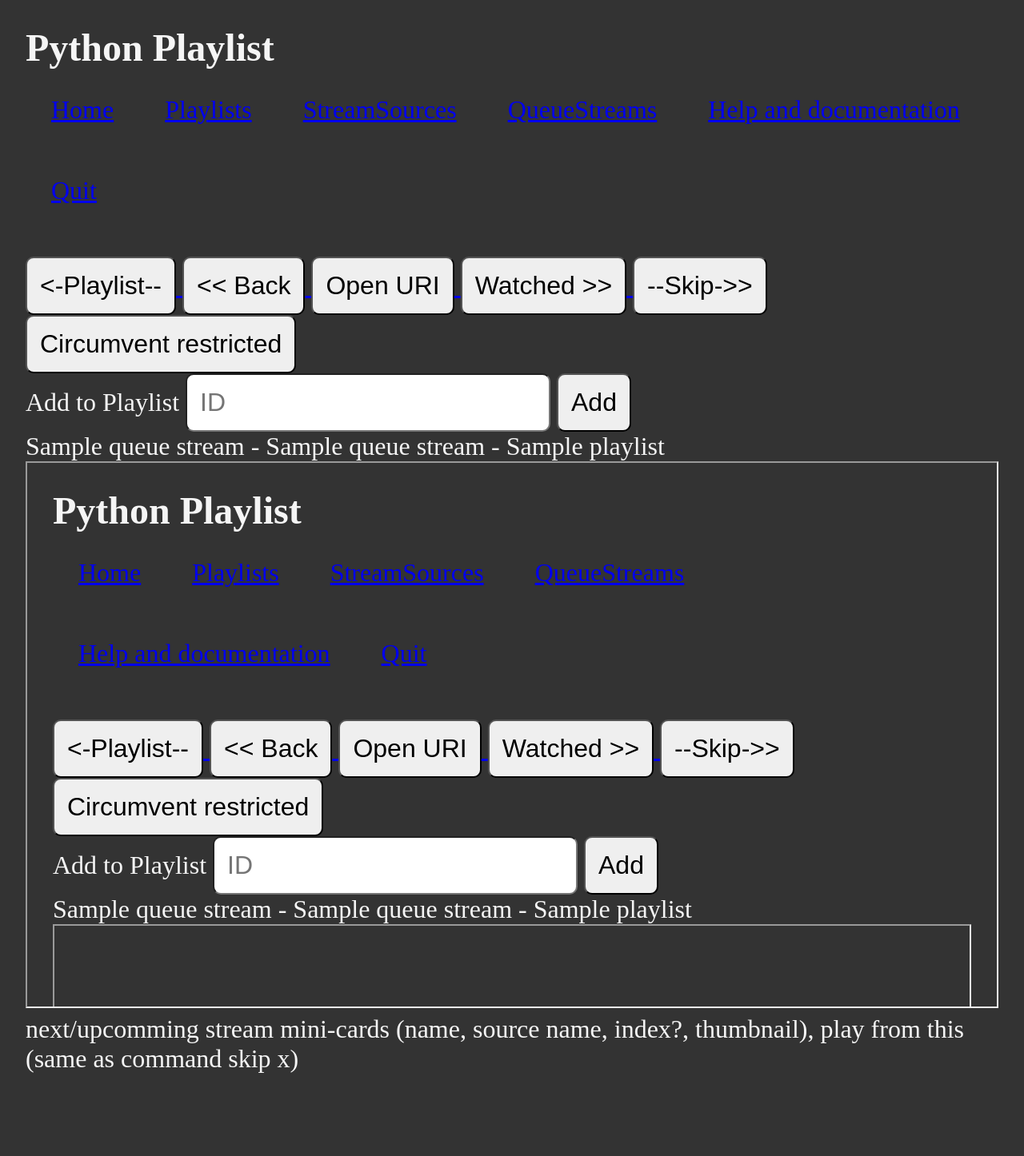
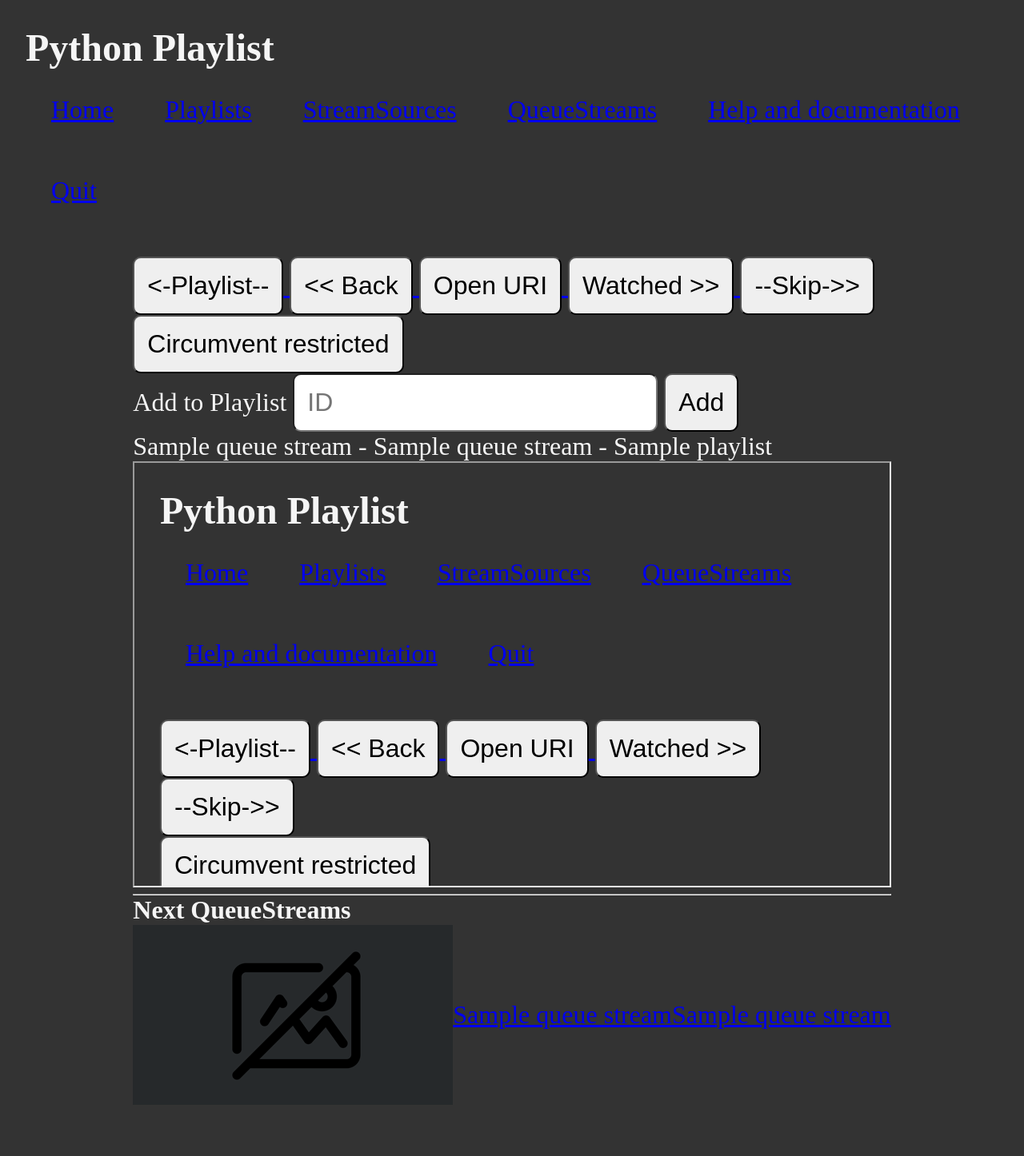
Before and after one commit to gardehal/python-playlist, a Flask app: template templates/play.html in a window 1280 px wide. Shown: the whole page at 80% size. Before the commit the page ends 1342 px from the top, so only its background shows below. Run offline with Flask 3, Linux system fonts and the light colour scheme; the template is opened without the code that fills it: most values are stand-ins (such as "Sample title", 1, 10 or a date in 2020); parts of the project's set-up code (start-up, migrations or seed data) failed here and were passed over; some libraries are stand-ins or nearby versions.

Commit message:
Setting up more options for playback

```diff
--- a/static/css/style.css
+++ b/static/css/style.css
@@ -32,3 +32,9 @@ input, button {
     float: left;
     padding: 1em;
 }
+
+.center {
+  display: flex;
+  justify-content: center;
+  align-items: center;
+}
--- a/templates/play.html
+++ b/templates/play.html
@@ -24,6 +24,11 @@
                 <button>Circumvent restricted</button>
             </a>
         {% endif %}
+        {% if queueStream.watched %}
+            <a href="{{ url_for("error", errorMessage="Not Implemented") }}">
+                <button>Unwatch</button>
+            </a>
+        {% endif %}
 
         <form action="/addToPlaylist">
             <label for="playlistId">Add to Playlist</label>
@@ -46,7 +51,17 @@
         </h2>
     {% endif %}
 
+    <hr>
     <div class="row">
-        next/upcomming stream mini-cards (name, source name, index?, thumbnail), play from this (same as command skip x)
+        <h4>Next QueueStreams</h4>
+        {% for queueStream in nextQueueStreams: %}
+            <a href="{{ url_for("play", playlistId=playlist.id, index=index+1) }}">
+                <div class="center" width="2em">
+                    <img src="/static/default.png">
+                    <p>{{ queueStream.name }}</p>
+                    <p>{{ queueStream.streamSourceName }}</p>
+                </div>
+            </a>
+        {% endfor %}
     </div>
 {% endblock %}
```
Also changed, not shown: static/default.png (added).
